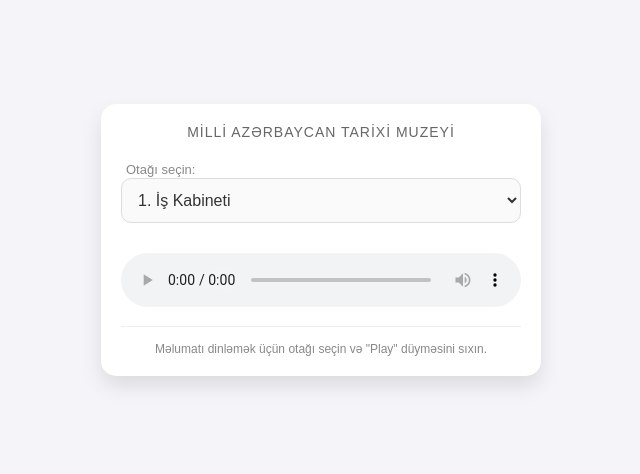
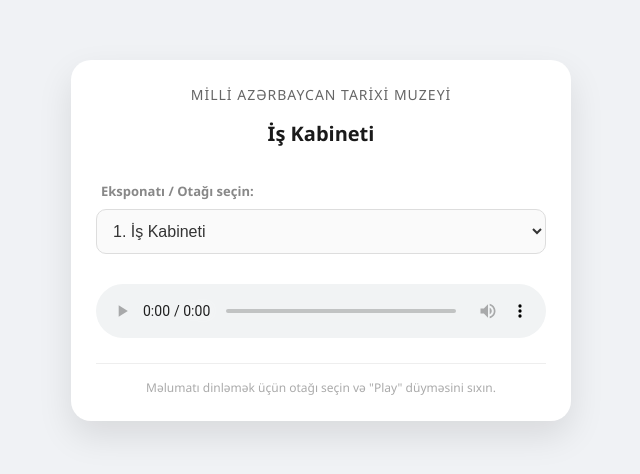
Before and after one commit to azhistorymuseum100/museum-audio, a plain HTML site: page index.html in a window 1280 px wide. Shown: the part 160-634 px from the top of the page, without its empty margins (319-959 px from the left). Drawn offline with Linux system fonts and the light colour scheme.

Commit message:
Update index.html

```diff
--- a/index.html
+++ b/index.html
@@ -11,13 +11,14 @@
         .museum-name { font-size: 14px; color: #666; text-transform: uppercase; letter-spacing: 1px; margin-bottom: 5px; }
         .track-title { font-size: 20px; font-weight: bold; color: #1a1a1a; min-height: 50px; display: flex; align-items: center; justify-content: center; }
 
-        /* Seçim siyahısı stili */
+        /* Seçim siyahısı stili - İnsanyönümlü və rahat toxunuş üçün */
         .selector-container { margin-bottom: 20px; text-align: left; }
-        label { font-size: 13px; color: #888; margin-left: 5px; }
-        select { width: 100%; padding: 12px; border-radius: 10px; border: 1px solid #ddd; background: #fafafa; font-size: 16px; color: #333; cursor: pointer; outline: none; transition: border 0.3s; }
+        label { font-size: 13px; color: #888; margin-left: 5px; font-weight: bold; }
+        select { width: 100%; padding: 12px; margin-top: 8px; border-radius: 10px; border: 1px solid #ddd; background: #fafafa; font-size: 16px; color: #333; cursor: pointer; outline: none; transition: border 0.3s; }
         select:focus { border-color: #007bff; }
 
-        audio { width: 100%; margin-top: 10px; }
+        /* Pleyerin təmiz görünüşü */
+        audio { width: 100%; margin-top: 10px; outline: none; }
         .footer { margin-top: 20px; font-size: 12px; color: #aaa; border-top: 1px solid #eee; padding-top: 15px; }
     </style>
 </head>
@@ -26,26 +27,29 @@
 <div class="player-card">
     <div class="title-area">
         <div class="museum-name">Milli Azərbaycan Tarixi Muzeyi</div>
-           </div>
+        <div id="display-title" class="track-title">İş Kabineti</div>
+    </div>
 
     <div class="selector-container">
-        <label for="room-select">Otağı seçin:</label>
+        <label for="room-select">Eksponatı / Otağı seçin:</label>
         <select id="room-select" onchange="changeTrack()">
+
             <option value="birinci_otaq.mp3">1. İş Kabineti</option>
-            <option value="serq_zali.mp3">2. Şərq Zalı</option>
-            <option value="otaq3.mp3">3. Elm və Təhsil Pavilyonu</option>
-            <option value="otaq4.mp3">4. Ədəbiyyat və İncəsənət</option>
-            <option value="otaq5.mp3">5. Memarlıq və Şəhərsalma</option>
-            <option value="otaq6.mp3">6. Binəqədi Faunası</option>
-            <option value="otaq7.mp3">7. Zorxana Tarixi</option>
-            <option value="otaq8.mp3">8. Kitabxana</option>
-            <option value="otaq9.mp3">9. Qonaq Otağı</option>
+            <option value="ikinci_otaq.mp3">2. Şərq Zalı</option>
+
+            <option value="otaq3_faylin_adi.mp3">3. Üçüncü otağın adı</option>
+            <option value="otaq4_faylin_adi.mp3">4. Dördüncü otağın adı</option>
+            <option value="otaq5_faylin_adi.mp3">5. Beşinci otağın adı</option>
+            <option value="otaq6_faylin_adi.mp3">6. Altıncı otağın adı</option>
+            <option value="otaq7_faylin_adi.mp3">7. Yeddinci otağın adı</option>
+            <option value="otaq8_faylin_adi.mp3">8. Səkkizinci otağın adı</option>
+            <option value="otaq9_faylin_adi.mp3">9. Doqquzuncu otağın adı</option>
+
         </select>
     </div>
 
     <audio id="main-player" controls>
         <source id="audio-source" src="birinci_otaq.mp3" type="audio/mpeg">
-        <source id="audio-source" src="ikinci_otaq.mp3" type="audio/mpeg">
         Brauzeriniz bu audionu dəstəkləmir.
     </audio>
 
@@ -59,37 +63,25 @@
         const source = document.getElementById('audio-source');
         const titleDisplay = document.getElementById('display-title');
 
-        // Seçilmiş faylın adını və otağın adını götürürük
+        // Ziyarətçinin seçdiyi faylın adını (məs: ikinci_otaq.mp3) və görünən mətni (məs: 2. Şərq Zalı) götürürük
         const selectedFile = select.value;
         const selectedRoomName = select.options[select.selectedIndex].text;
 
-        // Mənbəni yeniləyirik
+        // Pleyerin içindəki səs mənbəyini yeniləyirik
         source.src = selectedFile;
-        titleDisplay.innerText = selectedRoomName.split('. ')[1]; // Rəqəmi başlıqdan silirik
 
-        // Pleyeri yenidən yükləyirik və avtomatik başladırıq (isteğe bağlı)
+        // Başlıqdakı rəqəmi təmizləyib yalnız otağın adını yuxarıda böyük hərflərlə göstəririk
+        if(selectedRoomName.includes('. ')) {
+            titleDisplay.innerText = selectedRoomName.split('. ')[1];
+        } else {
+            titleDisplay.innerText = selectedRoomName;
+        }
+
+        // Pleyeri yenidən yükləyirik və avtomatik başladıb ziyarətçiyə təqdim edirik
         player.load();
         player.play();
     }
 </script>
 
 </body>
-</html><!DOCTYPE html>
-<html lang="az">
-<head>
-    <meta charset="UTF-8">
-    <meta name="viewport" content="width=device-width, initial-scale=1.0">
-    <title>Muzeyin Audio Bələdçisi</title>
-    <style>
-        body { font-family: sans-serif; background: #f4f4f9; display: flex; justify-content: center; align-items: center; height: 100vh; margin: 0; }
-        .player-card { background: white; padding: 20px; border-radius: 15px; box-shadow: 0 10px 20px rgba(0,0,0,0.1); width: 90%; max-width: 400px; text-align: center; }
-        .title { font-size: 18px; font-weight: bold; margin-bottom: 15px; color: #333; }
-        audio { width: 100%; margin-top: 10px; border-radius: 10px; }
-        .footer { margin-top: 15px; font-size: 12px; color: #888; }
-    </style>
-</head>
-<body>
-
-
-</body>
 </html>
```
